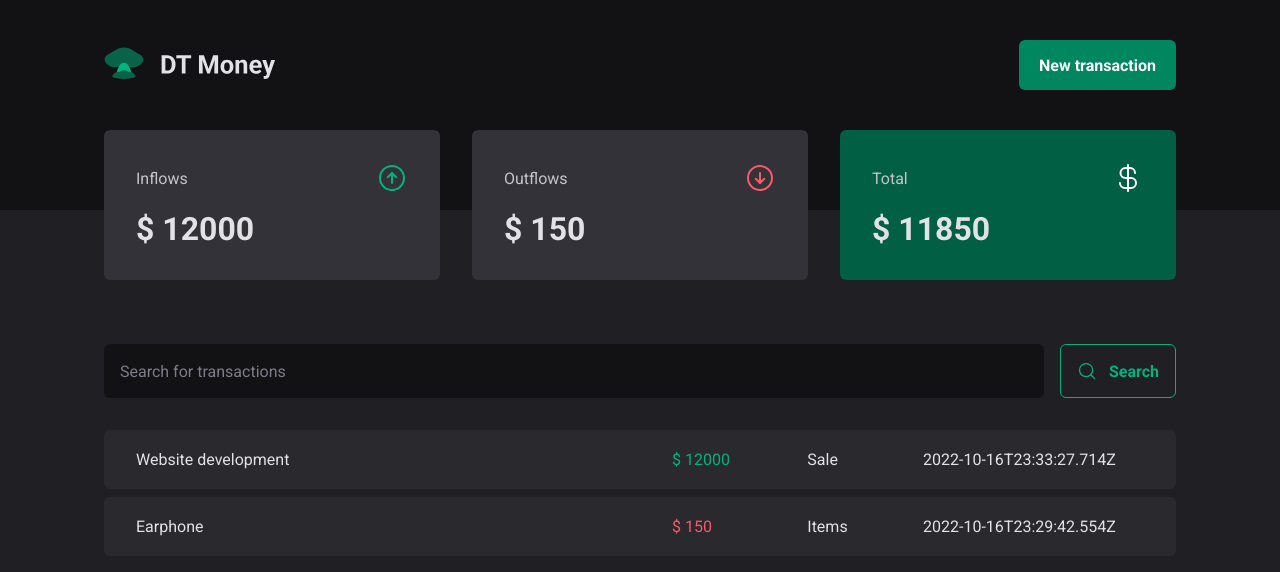
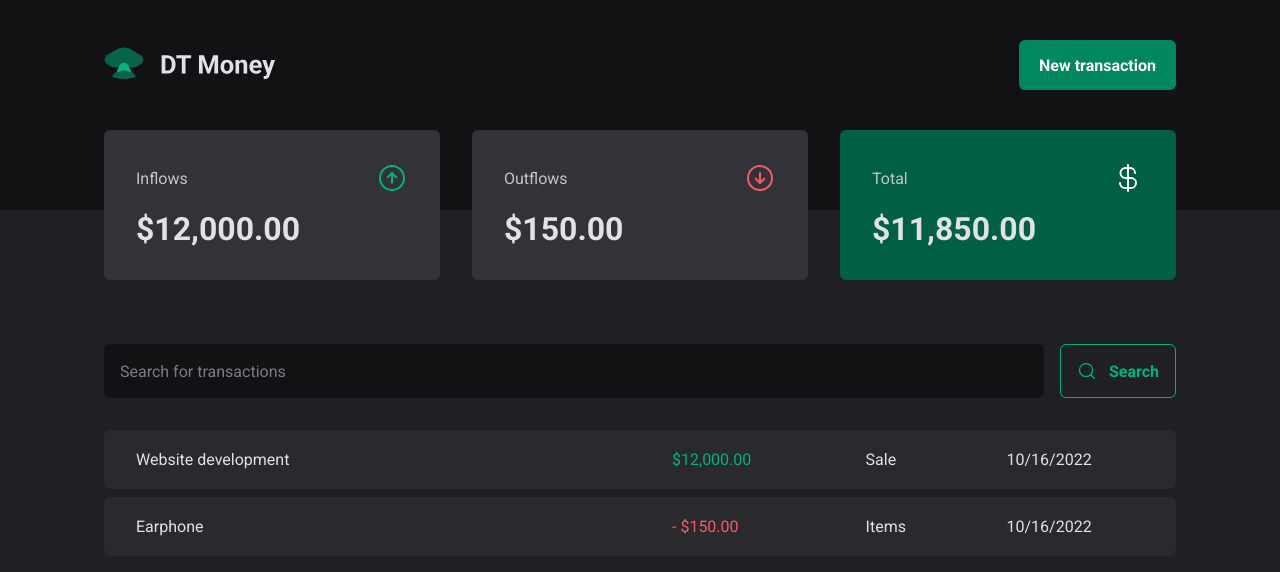
Before and after one commit to AlanWehrliLC/dt-money, a React (Vite) app: page / in a window 1280 px wide. Shown: the top 572 px of the page. Built offline with nearby package versions, Linux system fonts and the light colour scheme; data requests are answered from the project's data file.

Commit message:
Formatting the data

```diff
--- a/src/components/Summary/index.tsx
+++ b/src/components/Summary/index.tsx
@@ -2,6 +2,7 @@
 import { ArrowCircleDown, ArrowCircleUp, CurrencyDollar } from "phosphor-react"
 import { useContext } from "react";
 import { TransactionsContext } from "../../contexts/TransactionsContext";
+import { priceFormatter } from "../../utils/formatter";
 
 export function Summary(){
     const {transactions} = useContext(TransactionsContext)
@@ -30,7 +31,7 @@
                     <ArrowCircleUp size={32} color="#00b37e" />
                 </header>
 
-                <strong>$ {summary.income}</strong>
+                <strong>{priceFormatter.format(summary.income)}</strong>
             </SummaryCard>
 
             <SummaryCard>
@@ -39,7 +40,7 @@
                     <ArrowCircleDown size={32} color="#F75A68" />
                 </header>
 
-                <strong>$ {summary.outcome}</strong>
+                <strong>{priceFormatter.format(summary.outcome)}</strong>
             </SummaryCard>
 
             <SummaryCard variant="green">
@@ -48,7 +49,7 @@
                     <CurrencyDollar size={32} color="#fff" />
                 </header>
 
-                <strong>$ {summary.total}</strong>
+                <strong>{priceFormatter.format(summary.total)}</strong>
             </SummaryCard>
         </SummaryContainer>
     )
--- a/src/components/Table/index.tsx
+++ b/src/components/Table/index.tsx
@@ -1,5 +1,6 @@
 import { useContext } from "react"
 import { TransactionsContext } from "../../contexts/TransactionsContext"
+import { dataFormatter, priceFormatter } from "../../utils/formatter"
 import { SearchForm } from "../SearchForm"
 import { PriceHighlight, TableContainer, TableContent } from "./styles"
 
@@ -17,11 +18,12 @@
                                 <td width="50%">{transaction.description}</td>
                                 <td>
                                     <PriceHighlight variant={transaction.type}>
-                                        $ {transaction.price}
+                                        {transaction.type === "outcome" && "- "}
+                                        {priceFormatter.format(transaction.price)}
                                     </PriceHighlight>
                                 </td>
                                 <td>{transaction.category}</td>
-                                <td>{transaction.createdAt}</td>
+                                <td>{dataFormatter.format(new Date(transaction.createdAt))}</td>
                             </tr>
                         )
                     })}
--- /dev/null
+++ b/src/utils/formatter.ts
@@ -0,0 +1,6 @@
+export const dataFormatter = new Intl.DateTimeFormat('en-US')
+
+export const priceFormatter = new Intl.NumberFormat('en-US', {
+    style: "currency",
+    currency: "USD"
+})
```
